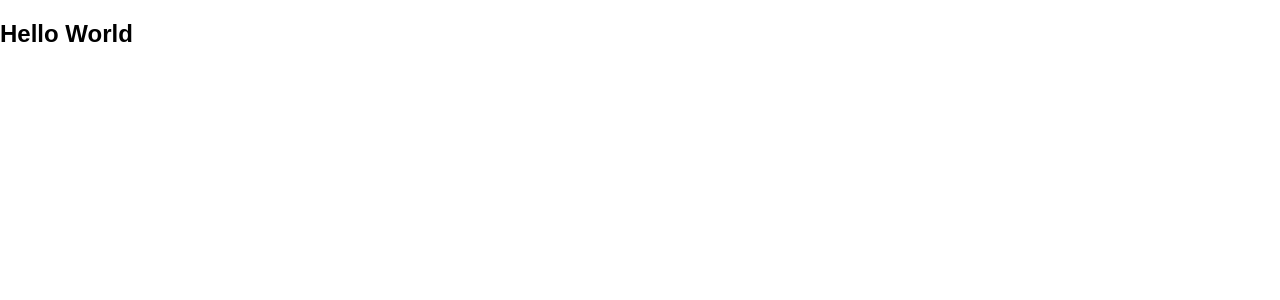
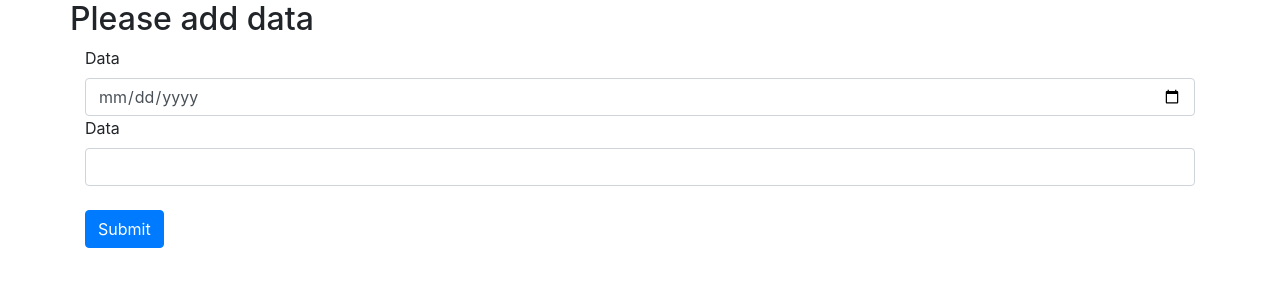
Before and after one commit to Kamilnaja/weight-chart, a React (Create React App) app: page / in a window 1280 px wide. Shown: the top 300 px of the page. Built offline with nearby package versions, Linux system fonts and the light colour scheme.

Commit message:
added bootstrap

```diff
--- a/package.json
+++ b/package.json
@@ -3,6 +3,7 @@
   "version": "0.1.0",
   "private": true,
   "dependencies": {
+    "bootstrap": "^4.1.3",
     "react": "^16.3.2",
     "react-dom": "^16.3.2",
     "react-scripts": "1.1.4"
--- a/public/index.html
+++ b/public/index.html
@@ -1,40 +1,20 @@
 <!DOCTYPE html>
 <html lang="en">
+
 <head>
   <meta charset="utf-8">
   <meta name="viewport" content="width=device-width, initial-scale=1, shrink-to-fit=no">
   <meta name="theme-color" content="#000000">
-    <!--
-      manifest.json provides metadata used when your web app is added to the
-      homescreen on Android. See https://developers.google.com/web/fundamentals/engage-and-retain/web-app-manifest/
-    -->
   <link rel="manifest" href="%PUBLIC_URL%/manifest.json">
   <link rel="shortcut icon" href="%PUBLIC_URL%/favicon.ico">
-    <!--
-      Notice the use of %PUBLIC_URL% in the tags above.
-      It will be replaced with the URL of the `public` folder during the build.
-      Only files inside the `public` folder can be referenced from the HTML.
+  <title>Weight chart</title>
+</head>
 
-      Unlike "/favicon.ico" or "favicon.ico", "%PUBLIC_URL%/favicon.ico" will
-      work correctly both with client-side routing and a non-root public URL.
-      Learn how to configure a non-root public URL by running `npm run build`.
-    -->
-    <title>React App</title>
-  </head>
 <body>
   <noscript>
     You need to enable JavaScript to run this app.
   </noscript>
   <div id="root"></div>
-    <!--
-      This HTML file is a template.
-      If you open it directly in the browser, you will see an empty page.
+</body>
 
-      You can add webfonts, meta tags, or analytics to this file.
-      The build step will place the bundled scripts into the <body> tag.
-
-      To begin the development, run `npm start` or `yarn start`.
-      To create a production bundle, use `npm run build` or `yarn build`.
-    -->
-  </body>
 </html>
--- a/src/App.js
+++ b/src/App.js
@@ -1,11 +1,12 @@
 import React, { Component } from 'react';
+import Form from './form';
+import style from './../node_modules/bootstrap/dist/css/bootstrap.css';
 
 class App extends Component {
+
   render() {
     return (
-      <div className="App">
-        <h2>Hello World</h2>
-      </div>
+      <Form></Form>
     );
   }
 }
--- /dev/null
+++ b/src/form.js
@@ -0,0 +1,69 @@
+import React, { Component } from 'react';
+
+class Form extends Component {
+
+    constructor(props) {
+        super(props);
+        this.state = {
+            weight: undefined,
+            date: undefined
+        }
+    }
+
+    handleChange = (event) => {
+        const target = event.target;
+        const value = target.value;
+        const name = target.name;
+
+        this.setState({
+            [name]: value
+        });
+    }
+
+    handleSubmit = (e) => {
+        e.preventDefault();
+        // let weightInfo = localStorage.getItem('weightInfo');
+        // if (!weightInfo) {
+        //     let info = [];
+        //     localStorage.setItem('weightInfo', info);
+        // }
+        let weightInfo = [];
+        weightInfo.push({
+            weight: this.state.weight,
+            date: this.state.date
+
+        });
+        localStorage.setItem('weightInfo', weightInfo);
+        console.log(weightInfo);
+    }
+
+    render() {
+        return (
+            <div className="App container">
+                <div className="row">
+                    <h2>
+                        Please add data
+                    </h2>
+                </div>
+                <form className="form-group">
+                    <label htmlFor="date">
+                        Data
+                    </label>
+                    <input className="form-control" type="date" name="date" onChange={(e) => this.handleChange(e)} />
+                    <label htmlFor="weight">
+                        Data
+                    </label>
+                    <input className="form-control" type="number" name="weight" onChange={(e) => this.handleChange(e)} />
+                    <br></br>
+                    <div className="form-group">
+                        <button className="btn btn-primary" type="submit" onClick={(e) => this.handleSubmit(e)} >
+                            Submit
+                        </button>
+                    </div>
+                </form>
+            </div>
+        );
+    }
+}
+
+export default Form;
```
Also changed, not shown: 1 other file (tests, documents, lock files or other folders). Lines whose indentation alone changed are shown as unchanged.
